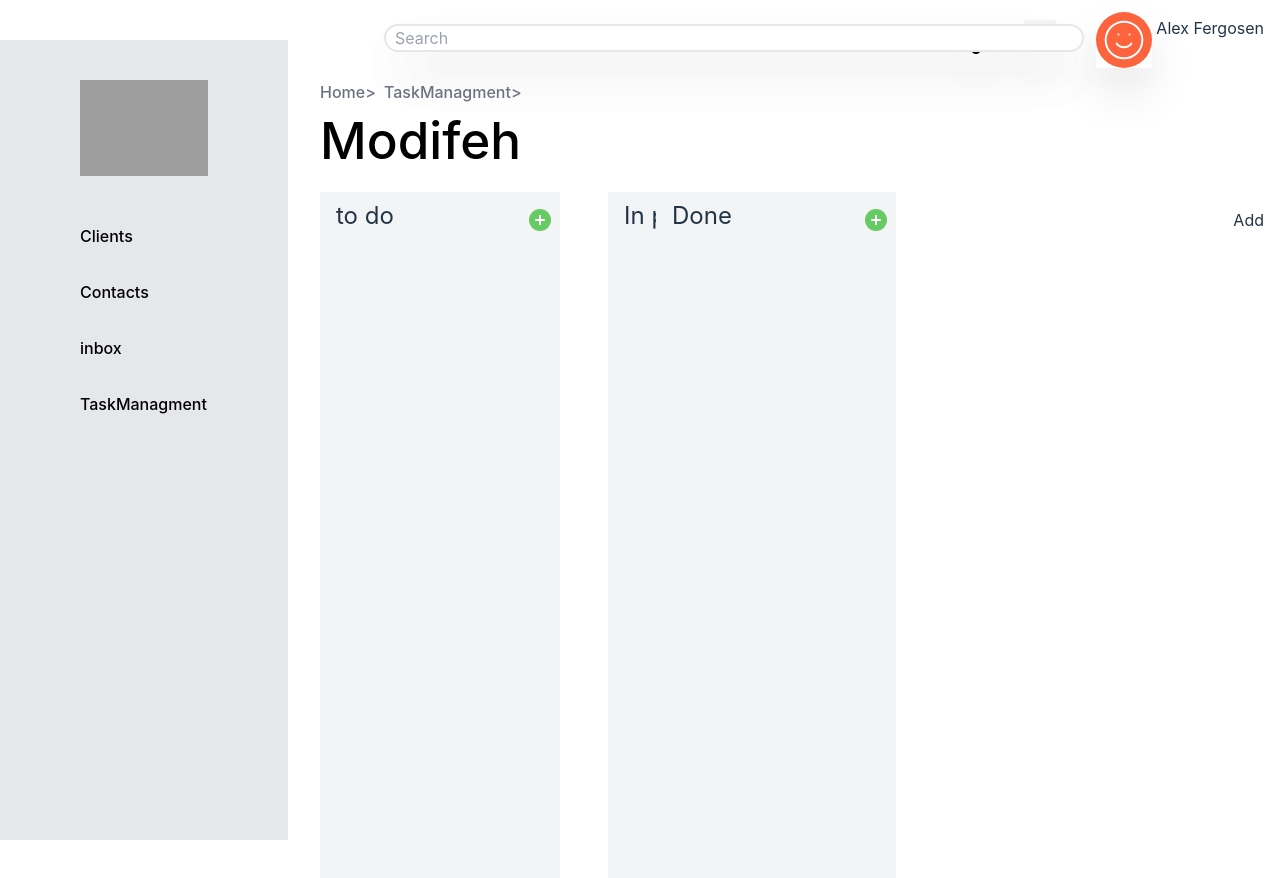
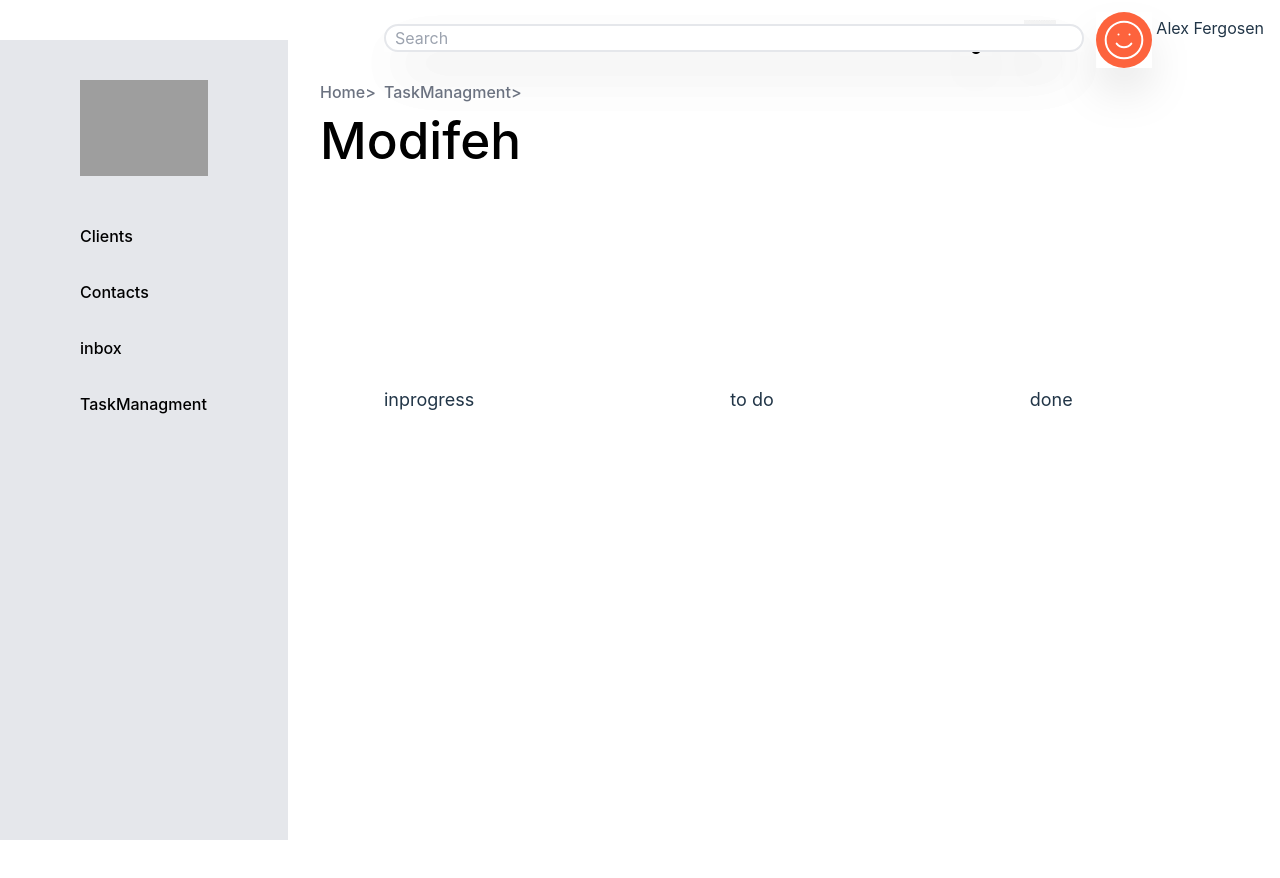
Before and after one commit to azolfagharir/modifeh, a React (Vite) app: page /src/pages/TaskManagment in a window 1280 px wide. Shown: the top 878 px of the page. After the commit the page ends 840 px from the top, so only its background shows below. Built offline with nearby package versions, Linux system fonts and the light colour scheme; grey boxes are pictures that could not be loaded.

Commit message:
i added a section part

```diff
--- a/package.json
+++ b/package.json
@@ -13,7 +13,8 @@
     "postcss-cli": "^11.0.0",
     "react": "^18.2.0",
     "react-dom": "^18.3.1",
-    "react-router-dom": "^6.23.0"
+    "react-router-dom": "^6.23.0",
+    "tw-elements-react": "^1.0.0-alpha2"
   },
   "devDependencies": {
     "@types/react": "^18.2.66",
--- a/src/components/Inprogress.jsx
+++ b/src/components/Inprogress.jsx
@@ -1,5 +1,5 @@
 import React, { useState } from 'react';
-
+import Form from './MyForm';
 const Inprogress = () => {
   const [showInput, setShowInput] = useState(false);
   const [description, setDescription] = useState('');
@@ -38,7 +38,7 @@ const Inprogress = () => {
       </button>
 
       {/* Input form */}
-      {showInput && (
+      {showInput && (/*
         <form onSubmit={handleSubmit} className="absolute top-12 left-2">
           <input
             className="w-52 h-20 text-center"
@@ -56,7 +56,7 @@ const Inprogress = () => {
           />
           <button className="ml-52" type="submit">Create</button>
         </form>
-      )}
+      */ <Form />)}
 
       {/* Display submitted items */}
       {items.length > 0 && (
--- /dev/null
+++ b/src/components/MyForm.jsx
@@ -0,0 +1,79 @@
+import React, { useState } from 'react';
+
+function Form() {
+  const [isOpen, setIsOpen] = useState(false);
+  const [formData, setFormData] = useState({});
+
+  const togglePopup = () => {
+    setIsOpen(!isOpen);
+  };
+
+  const handleChange = (e) => {
+    const { name, value } = e.target;
+    setFormData({
+      ...formData,
+      [name]: value,
+    });
+  };
+
+  const handleSubmit = (e) => {
+    e.preventDefault();
+    // Handle form submission here
+    console.log('Form submitted:', formData);
+    // Close the popup after form submission
+    setIsOpen(false);
+  };
+
+  return (
+    <div>
+      {/* Button to toggle the popup */}
+      <button
+        className="bg-blue-500 hover:bg-blue-600 text-white font-bold py-2 px-4 rounded"
+        onClick={togglePopup}
+      >
+        Open Popup
+      </button>
+
+      {/* Popup form */}
+      {isOpen && (
+        <div className="fixed top-0 left-0 w-full h-full bg-gray-500 bg-opacity-50 flex items-center justify-center">
+          <div className="bg-white rounded p-8 max-w-md">
+            <h2 className="text-2xl font-bold mb-4">Popup Form</h2>
+            <form onSubmit={handleSubmit}>
+              <div className="mb-4">
+                <label className="block text-gray-700 text-sm font-bold mb-2" htmlFor="name">
+                  Name
+                </label>
+                <input
+                  className="border rounded w-full py-2 px-3 text-gray-700 leading-tight focus:outline-none focus:border-blue-500"
+                  type="text"
+                  name="name"
+                  onChange={handleChange}
+                />
+              </div>
+              {/* Add more form fields as needed */}
+
+              <div className="flex justify-end">
+                <button
+                  type="button"
+                  className="mr-2 bg-gray-400 hover:bg-gray-500 text-white font-bold py-2 px-4 rounded focus:outline-none focus:bg-gray-500"
+                  onClick={togglePopup}
+                >
+                  Cancel
+                </button>
+                <button
+                  type="submit"
+                  className="bg-blue-500 hover:bg-blue-600 text-white font-bold py-2 px-4 rounded focus:outline-none focus:bg-blue-600"
+                >
+                  Submit
+                </button>
+              </div>
+            </form>
+          </div>
+        </div>
+      )}
+    </div>
+  );
+}
+
+export default Form;
--- /dev/null
+++ b/src/components/Sections.jsx
@@ -0,0 +1,40 @@
+import React, { useState } from 'react';
+import Form from './MyForm';
+const mysection = ['inporgress', ' to do'];
+import TaskManagment from '/src/pages/TaskManagment.jsx';
+const Section = (props) => {
+  const [showInput, setShowInput] = useState(false);
+  const [description, setDescription] = useState('');
+  const [title, setTitle] = useState('');
+  const [items, setItems] = useState([]);
+
+  const toggleInput = () => {
+    setShowInput(prevState => !prevState);
+  };
+
+  const handleChange = (event) => {
+    setDescription(event.target.value);
+  };
+
+  const handleChangeTitle = (event) => {
+    setTitle(event.target.value);
+  };
+
+  const handleSubmit = (event) => {
+    event.preventDefault();
+    setItems(prevItems => [...prevItems, { title, description }]);
+    setDescription('');
+    setTitle('');
+    setShowInput(false);
+  };
+
+  return (
+    <>
+      <div className=' z-4 left-96 p-32'>
+        <h1 className='text-lg'>{props.title}</h1>
+      </div>
+    </>
+  )
+};
+
+export default Section;
--- a/src/components/leftSide.jsx
+++ b/src/components/leftSide.jsx
@@ -1,5 +1,6 @@
 import { Link } from "react-router-dom";
 import PathConstants from '/src/router/pathconstants.jsx'
+
 
 function LeftSide(){
     return(
--- a/src/index.css
+++ b/src/index.css
@@ -1,7 +1,9 @@
 @import 'tailwindcss/base';
 @import 'tailwindcss/components';
 @import 'tailwindcss/utilities';
-
+.pre-like {
+  white-space: pre-wrap; /* Or other desired formatting properties */
+}
 :root {
   font-family: Inter, system-ui, Avenir, Helvetica, Arial, sans-serif;
   line-height: 1.5;
--- a/src/pages/taskmanagment.jsx
+++ b/src/pages/taskmanagment.jsx
@@ -3,7 +3,7 @@ import LeftSide from "../components/leftSide";
 import PathConstants from '/src/router/pathconstants.jsx'
 import { Link } from "react-router-dom";
 import React, { useState } from 'react';
-import Inprogress from "../components/Inprogress";
+import Section from "../components/Sections";
 
 function TaskManagment(){
     const [showInput, setShowInput] = useState(false);
@@ -37,49 +37,27 @@ function TaskManagment(){
       setShowInput(false);
       // No need to hide the input here, as it's toggled when the button is clicked
     };
+    const titlesArray = [
+      { title: " "},
+      { title: "inprogress"},
+      { title: "to do"}, // Assuming you want to increment by 4 for each title
+      { title: "done"}, // Incrementing by 4 for each title
+    ];
     return(
         <>
             <LeftSide />
             <div>
-            <Link className="absolute top-20 left-80 text-gray-500" to={PathConstants.HOME}>Home&gt;</Link>
+                <Link className="absolute top-20 left-80 text-gray-500" to={PathConstants.HOME}>Home&gt;</Link>
 
-                <Link className="absolute top-20 left-96 text-gray-500" to={PathConstants.TaskManagment}>TaskManagment&gt;</Link>
+                    <Link className="absolute top-20 left-96 text-gray-500" to={PathConstants.TaskManagment}>TaskManagment&gt;</Link>
+                </div>
+                <Link className="absolute top-28 left-80 text-black" to={PathConstants.HOME}><h1>Modifeh</h1></Link>
+
+                <div className="flex ">
+                {titlesArray.map((titleObj, index) => (
+                    <Section key={index} className='p-2' title={titleObj.title} left_side={titleObj.left} />
+                ))}
             </div>
-            <Link className="absolute top-28 left-80 text-black" to={PathConstants.HOME}><h1>Modifeh</h1></Link>
-{/*section one*/}
-            <div className="absolute top-48 h-full w-60 bg-gray-100 left-80">
-                    <h2 className="text-2xl mt-2 ml-4">to do</h2>
-                    <div className="absolute left-52 top-4">
-                        <svg width="24" height="24" viewBox="0 0 24 24" fill="none" xmlns="http://www.w3.org/2000/svg">
-                        <path d="M12 22C17.5228 22 22 17.5228 22 12C22 6.47715 17.5228 2 12 2C6.47715 2 2 6.47715 2 12C2 17.5228 6.47715 22 12 22Z" fill="#67CB65" stroke="#67CB65" stroke-width="2" stroke-linecap="round" stroke-linejoin="round"/>
-                        <path d="M12 8V16" stroke="white" stroke-width="2" stroke-linecap="round" stroke-linejoin="round"/>
-                        <path d="M8 12H16" stroke="white" stroke-width="2" stroke-linecap="round" stroke-linejoin="round"/>
-                        </svg>
-                    </div>
-            </div>
-
-
-
-
-{/*section two*/}
-        <Inprogress />
-{/*section three*/}
-
-            <div className="absolute top-48 h-full w-60 bg-gray-100 right-96 ml-80">
-                    <h2 className="text-2xl mt-2 ml-4">Done</h2>
-                    <div className="absolute left-52 top-4">
-                        <svg width="24" height="24" viewBox="0 0 24 24" fill="none" xmlns="http://www.w3.org/2000/svg">
-                        <path d="M12 22C17.5228 22 22 17.5228 22 12C22 6.47715 17.5228 2 12 2C6.47715 2 2 6.47715 2 12C2 17.5228 6.47715 22 12 22Z" fill="#67CB65" stroke="#67CB65" stroke-width="2" stroke-linecap="round" stroke-linejoin="round"/>
-                        <path d="M12 8V16" stroke="white" stroke-width="2" stroke-linecap="round" stroke-linejoin="round"/>
-                        <path d="M8 12H16" stroke="white" stroke-width="2" stroke-linecap="round" stroke-linejoin="round"/>
-                        </svg>
-                    </div>
-                    <div>
-
-             </div>
-            </div>
-
-            <h2 className="absolute right-4 top-52">Add</h2>
         </>
     )
 }
```
Also changed, not shown: src/components/Form.jsx (deleted, +0 -45 lines), 1 other file (tests, documents, lock files or other folders).
